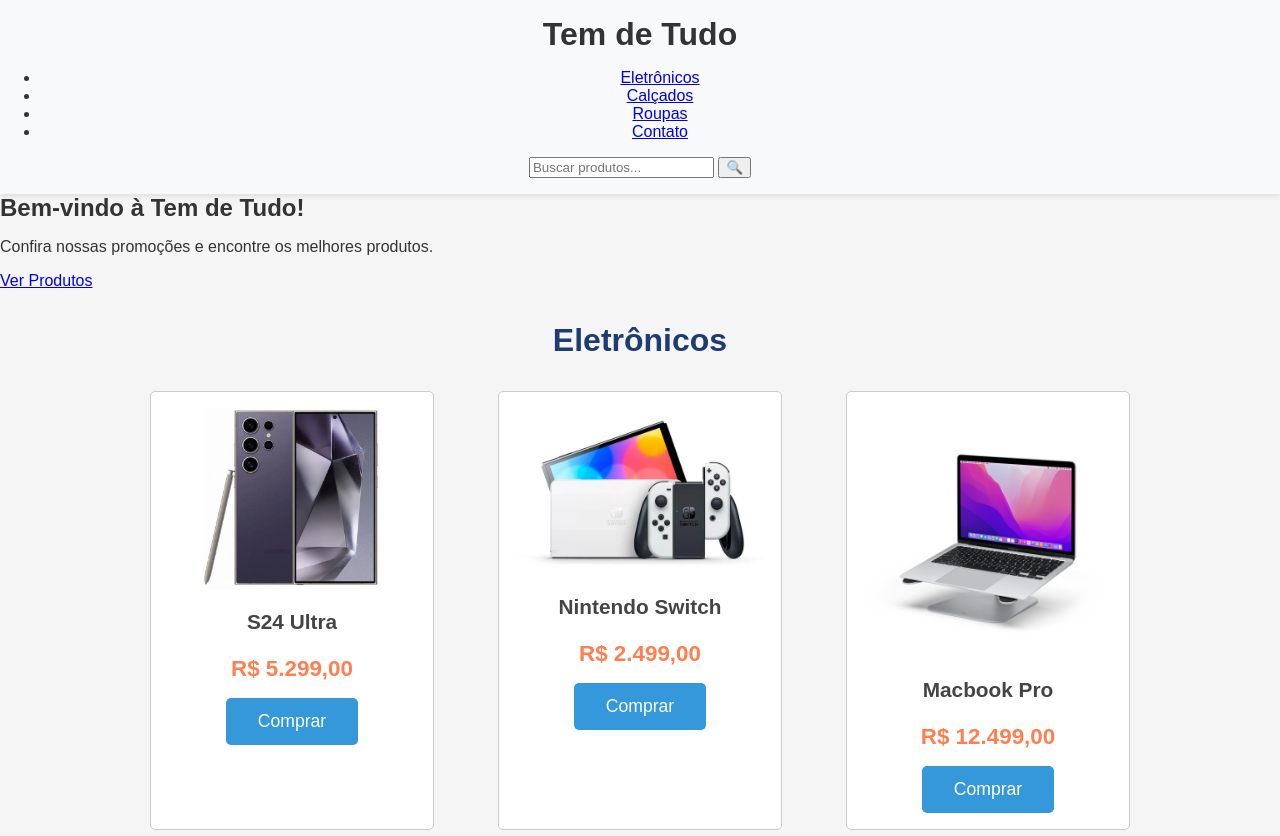
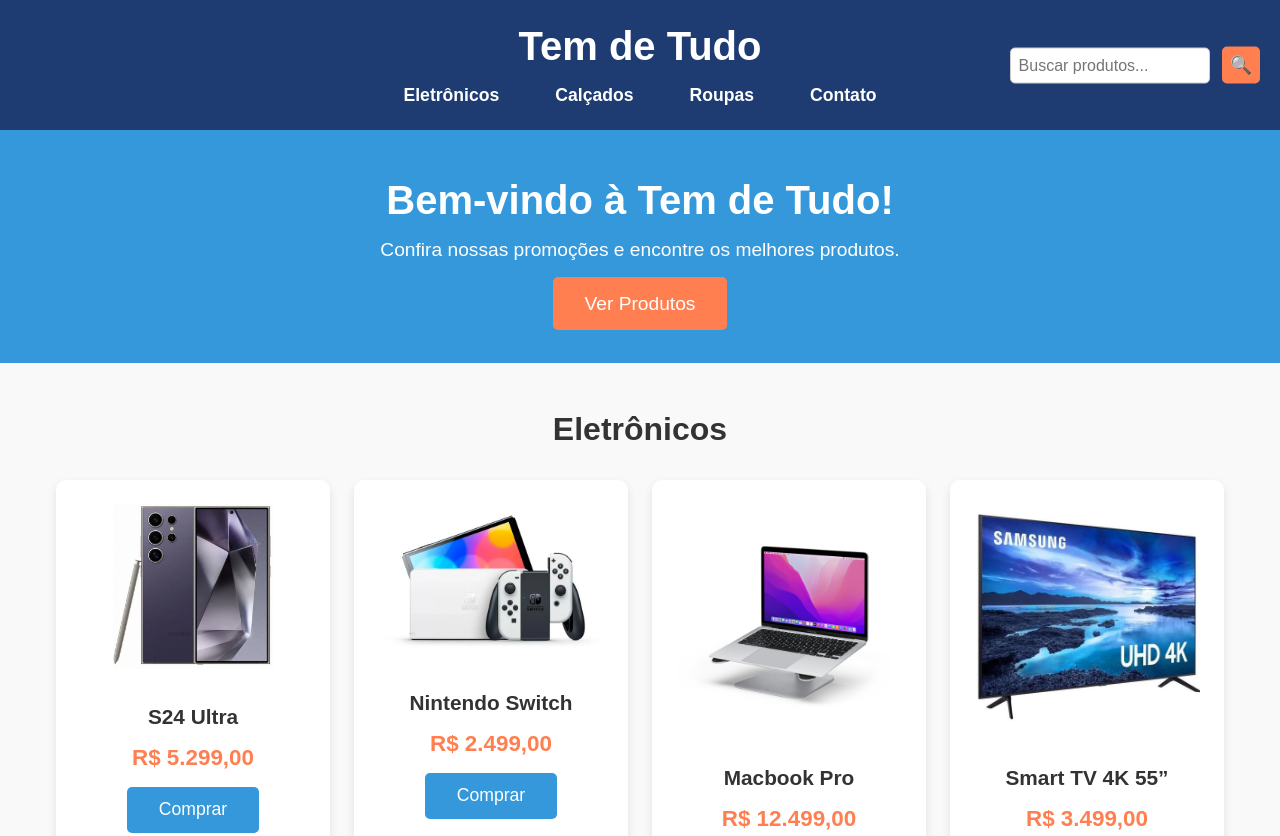
Before and after one commit to ericw2A/Pagina-de-Vendas, a plain HTML site: page index.html in a window 1280 px wide. Shown: the top 836 px of the page. Drawn offline with Linux system fonts and the light colour scheme.

Commit message:
Update style.css
...

```diff
--- a/style.css
+++ b/style.css
@@ -1,88 +1,156 @@
-/* Configuração geral */
-body {
-  font-family: Arial, sans-serif;
+/* Reset de Estilos Padrão */
+* {
   margin: 0;
   padding: 0;
-  background-color: #f5f5f5;
+  box-sizing: border-box;
+}
+
+/* Corpo do site */
+body {
+  font-family: 'Arial', sans-serif;
+  background-color: #f9f9f9;
   color: #333;
 }
 
-h1, h2, h3 {
-  margin: 0;
-  padding: 0;
+/* Cabeçalho */
+header {
+  background: #1e3c72; /* Azul Escuro */
+  color: white;
+  padding: 1.5rem 0;
+  text-align: center;
+  position: relative;
 }
 
-header {
-  background-color: #f8f9fa;
-  padding: 1rem 0;
-  text-align: center;
-  box-shadow: 0 2px 5px rgba(0, 0, 0, 0.1);
+header h1 {
+  font-size: 2.5rem;
+  font-weight: bold;
+  margin-bottom: 1rem;
 }
 
-/* Estilo do campo de pesquisa */
-#pesquisa {
-  padding: 1rem;
+nav ul {
+  list-style: none;
+  display: flex;
+  justify-content: center;
+  gap: 1.5rem;
+  margin-top: 1rem;
 }
 
-#barraDePesquisa {
-  padding: 0.8rem;
-  width: 50%;
+nav ul li a {
+  text-decoration: none;
+  color: white;
+  font-size: 1.1rem;
+  font-weight: bold;
+  padding: 0.5rem 1rem;
+  transition: background-color 0.3s ease;
+  border-radius: 5px;
+}
+
+nav ul li a:hover {
+  background-color: #ff7f50; /* Laranja */
+}
+
+.search-bar {
+  position: absolute;
+  right: 20px;
+  top: 50%;
+  transform: translateY(-50%);
+}
+
+.search-bar input {
+  padding: 0.5rem;
+  font-size: 1rem;
   border: 1px solid #ccc;
   border-radius: 5px;
-  font-size: 1.2rem;
-  outline: none;
-  transition: box-shadow 0.3s ease;
+  margin-right: 0.5rem;
+  width: 200px;
 }
 
-#barraDePesquisa:focus {
-  box-shadow: 0 0 5px rgba(52, 152, 219, 0.5);
+.search-bar button {
+  padding: 0.5rem;
+  background-color: #ff7f50;
+  color: white;
+  border: none;
+  border-radius: 5px;
+  cursor: pointer;
+  font-size: 1.1rem;
 }
 
-/* Estilo geral das seções de produtos */
+/* Banner Promocional */
+.banner {
+  background: #3498db; /* Azul Claro */
+  color: white;
+  text-align: center;
+  padding: 3rem 1rem;
+}
+
+.banner h2 {
+  font-size: 2.5rem;
+  margin-bottom: 1rem;
+}
+
+.banner p {
+  font-size: 1.2rem;
+  margin-bottom: 2rem;
+}
+
+.banner .btn {
+  background-color: #ff7f50;
+  color: white;
+  padding: 1rem 2rem;
+  border-radius: 5px;
+  font-size: 1.2rem;
+  text-decoration: none;
+  transition: background-color 0.3s ease;
+}
+
+.banner .btn:hover {
+  background-color: #e67e22; /* Laranja mais escuro */
+}
+
+/* Seções de Produtos */
 .produtos-secao {
-  margin: 2rem;
+  padding: 3rem 1rem;
+  max-width: 1200px;
+  margin: auto;
 }
 
 .produtos-secao h2 {
+  font-size: 2rem;
   text-align: center;
-  font-size: 2rem;
-  color: #1e3c72;
-  margin-bottom: 1rem;
+  margin-bottom: 2rem;
+  color: #333;
 }
 
 .produtos {
-  display: flex;
-  flex-wrap: wrap;
-  justify-content: center;
-  gap: 2rem;
+  display: grid;
+  grid-template-columns: repeat(auto-fill, minmax(250px, 1fr));
+  gap: 1.5rem;
+  justify-items: center;
 }
 
 .produto {
+  background: white;
+  padding: 1.5rem;
+  border-radius: 10px;
+  box-shadow: 0px 4px 10px rgba(0, 0, 0, 0.1);
+  transition: transform 0.3s ease, box-shadow 0.3s ease;
+  width: 100%;
   text-align: center;
-  margin: 1rem;
-  padding: 1rem;
-  border: 1px solid #ccc;
-  border-radius: 5px;
-  background-color: #fff;
-  transition: transform 0.3s ease, box-shadow 0.3s ease;
-  max-width: 250px;
 }
 
 .produto img {
   max-width: 100%;
-  height: auto;
-  border-radius: 5px;
+  border-radius: 10px;
   margin-bottom: 1rem;
 }
 
 .produto h3 {
   font-size: 1.3rem;
-  color: #444;
-  margin-bottom: 0.5rem;
+  margin: 1rem 0;
 }
 
 .preco {
-  color: #ff7f50;
+  color: #ff7f50; /* Laranja */
   font-size: 1.4rem;
   font-weight: bold;
   margin-bottom: 1rem;
@@ -94,7 +162,7 @@ header {
 }
 
 .produto button {
-  background-color: #3498db;
+  background-color: #3498db; /* Azul Claro */
   color: white;
   border: none;
   padding: 0.8rem 2rem;
@@ -105,10 +173,10 @@ header {
 }
 
 .produto button:hover {
-  background-color: #2980b9;
+  background-color: #2980b9; /* Azul mais escuro */
 }
 
-/* Estilo da seção de contato */
+/* Seção de Contato */
 .contato {
   padding: 3rem 1rem;
   background-color: #ecf0f1;
@@ -118,7 +186,6 @@ header {
   font-size: 2rem;
   text-align: center;
   margin-bottom: 2rem;
-  color: #1e3c72;
 }
 
 .contato p {
@@ -141,13 +208,6 @@ header {
   border: 1px solid #ccc;
   border-radius: 5px;
   font-size: 1rem;
-  outline: none;
-}
-
-.contato form input:focus,
-.contato form textarea:focus {
-  border-color: #3498db;
-  box-shadow: 0 0 5px rgba(52, 152, 219, 0.5);
 }
 
 .contato form button {
@@ -177,19 +237,3 @@ footer {
 footer p {
   font-size: 1rem;
 }
-
-/* Responsividade */
-@media (max-width: 768px) {
-  #barraDePesquisa {
-    width: 90%;
-  }
-
-  .produtos {
-    flex-direction: column;
-    align-items: center;
-  }
-
-  .produto {
-    max-width: 100%;
-  }
-}
```
